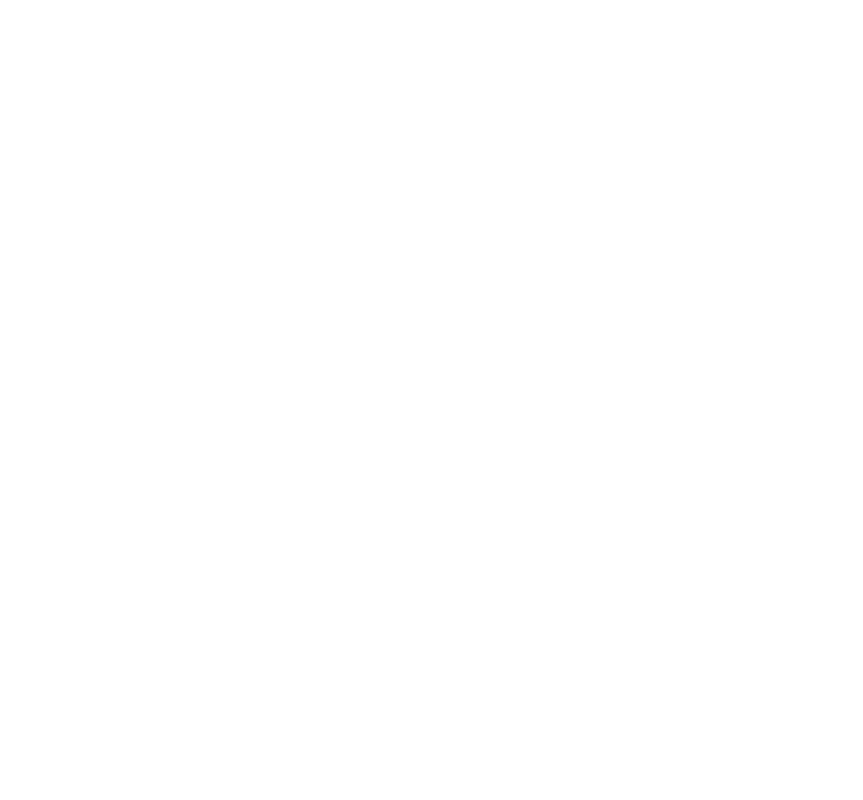
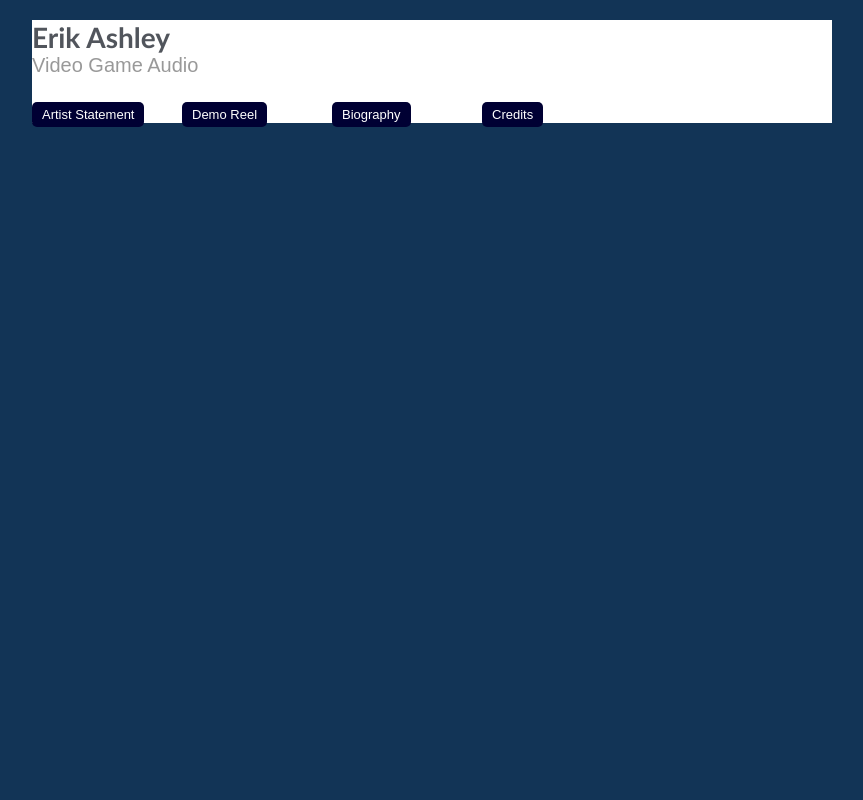
Before and after one commit to Astolpho/site_draft, a PHP site: page / in a window 1280 px wide. Before the commit the part shown is empty. Shown: the whole page, without its empty margins (208-1071 px from the left). Run offline with PHP 8.4, Linux system fonts and the light colour scheme; some libraries are stand-ins or nearby versions.

Commit message:
update_7

```diff
--- /dev/null
+++ b/index.php
@@ -0,0 +1,36 @@
+<!DOCTYPE html PUBLIC "-//W3C//DTD XHTML 1.0 Transitional//EN" "http://www.w3.org/TR/xhtml1/DTD/xhtml1-transitional.dtd">
+<html xmlns="http://www.w3.org/1999/xhtml">
+<head>
+    <link rel="stylesheet" type="text/css" href="style.css" />
+    <script type="text/javascript" src="http://ajax.googleapis.com/ajax/libs/jquery/1.3.2/jquery.min.js"></script>
+    <script type="text/javascript" src="script.js"></script>
+
+</head>
+<body>
+<div class="main_background">
+    <div id="rounded">
+
+        <div id="main" class="container"><!-- our main container element -->
+
+            <h1 class="title_name"> Erik Ashley</h1> <!-- titles-->
+            <h2 class="title_occupation"> Video Game Audio</h2>
+
+            <ul class="navigation" id="navigation"> <!-- the navigation menu-->
+                <li class="blue_button"><a href="#page1">Artist Statement </a></li><!-- a few navigation buttons-->
+                <li class="blue_button"><a href="#page2">Demo Reel</a></li>
+                <li class="blue_button"><a href="#page3">Biography</a></li>
+                <li class="blue_button"><a href="#page4">Credits</a></li>
+                <li class="blue_button"><img id="loading" src="img/ajax_load.gif" alt="loading" /></li><!-- rotating loading gif-->
+            </ul>
+            <a href="#main"></a>
+            <div class="clear"></div><!-- the above links are floated we have to use the cleardix hack-->
+
+            <div id="pagecontent"><!-- this is where our AJAX-ed content goes-->
+
+            </div>
+        </div>
+
+    <div class="clear"></div>
+</div>
+</body>
+</html>
--- a/style.css
+++ b/style.css
@@ -5,7 +5,14 @@
     font-family:Arial, Helvetica, sans-serif;
 }
 
-body.main_background{   /* styling the body */
+body{
+    margin-top:20px;
+    color:#51555C;
+    font-size:13px;
+    background-color:#123456;
+}
+.main_background{   /* styling the body */
+    border-radius:20px;
     margin-top:20px;
     color:#51555C;
     font-size:13px;
```
Also changed, not shown: tabs.php (deleted, +0 -36 lines), .php (deleted).
